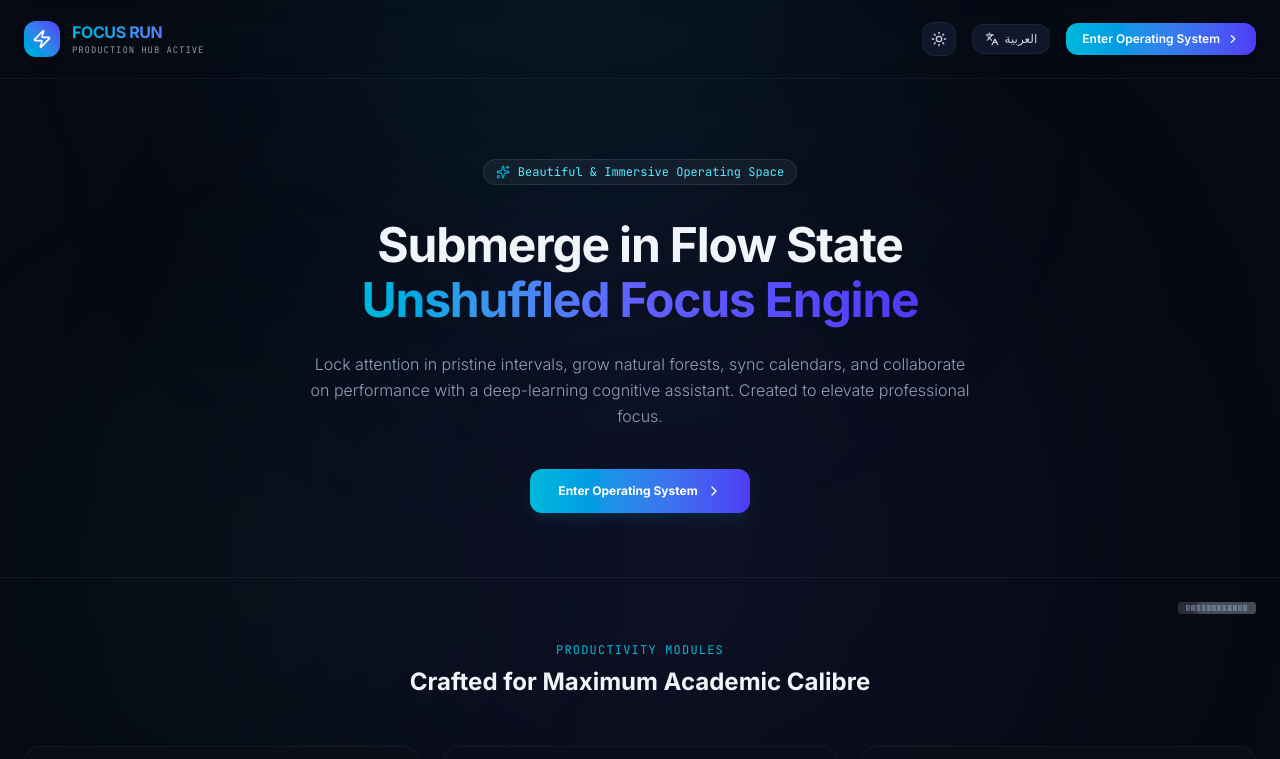
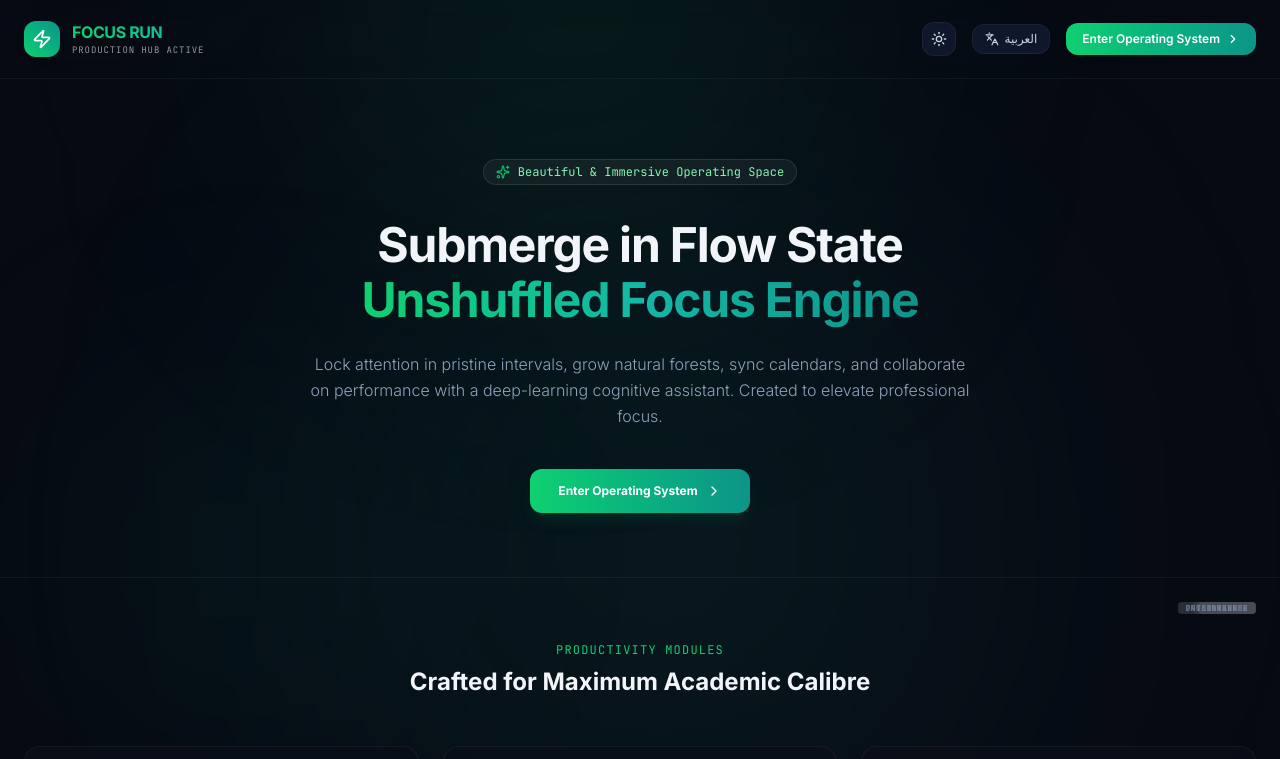
Before and after one commit to MohamedSaadawy/PomoAI, a React (Vite) app: page / in a window 1280 px wide. Shown: the top 759 px of the page. Built offline with nearby package versions, Linux system fonts and the light colour scheme.

Commit message:
final foucus run

```diff
--- a/src/App.tsx
+++ b/src/App.tsx
@@ -526,8 +526,8 @@ export default function App() {
     : 'bg-[#070a13] text-slate-100';
 
   const sidebarBgClass = appTheme === 'light'
-    ? 'bg-white border-r border-slate-205 text-slate-800'
-    : 'bg-[#05080f] border-r border-white/5 text-slate-100';
+    ? `bg-white ${lang === 'ar' ? 'border-l' : 'border-r'} border-slate-205 text-slate-800`
+    : `bg-[#05080f] ${lang === 'ar' ? 'border-l' : 'border-r'} border-white/5 text-slate-100`;
 
   const headerBgClass = appTheme === 'light'
     ? 'bg-white border-b border-slate-205 text-slate-850'
@@ -551,29 +551,28 @@ export default function App() {
       <aside
         id="applet-sidebar"
         className={`fixed inset-y-0 ${lang === 'ar' ? 'right-0' : 'left-0'} lg:static flex flex-col justify-between transition-all duration-300 z-50 shrink-0 ${
-          sidebarOpen ? 'w-64 translate-x-0' : 'w-20 -translate-x-full lg:translate-x-0'
+          sidebarOpen ? 'w-64 translate-x-0' : `w-20 ${lang === 'ar' ? 'translate-x-full' : '-translate-x-full'} lg:translate-x-0`
         } ${sidebarBgClass}`}
       >
         <div className="py-6 flex-1 flex flex-col justify-between overflow-y-auto">
           <div>
             {/* Sidebar Logo */}
-            <div className={`px-6 pb-6 border-b flex items-center justify-between ${appTheme === 'light' ? 'border-slate-100' : 'border-white/5'}`}>
+            <div className={`pb-6 border-b flex items-center justify-between ${appTheme === 'light' ? 'border-slate-100' : 'border-white/5'} ${sidebarOpen ? 'px-6' : 'px-0 justify-center'}`}>
               <div className="flex items-center gap-3">
-                <div className="w-8 h-8 rounded-lg bg-gradient-to-tr from-cyan-500 to-indigo-500 flex items-center justify-center p-[1px]">
-                  <div className={`w-full h-full rounded-[7px] flex items-center justify-center ${appTheme === 'light' ? 'bg-white' : 'bg-[#05080f]'}`}>
-                    <Zap className="w-4 h-4 text-cyan-505" />
-                  </div>
+                <div className="w-9 h-9 bg-gradient-to-tr from-cyan-500 to-indigo-600 rounded-xl flex items-center justify-center shadow-md shrink-0">
+                  <Zap className="w-5 h-5 text-white" />
                 </div>
                 {sidebarOpen && (
                   <div>
-                    <h1 className={`text-sm font-extrabold tracking-tight leading-tight ${textTitleClass}`}>POMO OS</h1>
-                    <span className="text-[8px] font-mono text-slate-500 uppercase tracking-widest block font-bold">Workspace v1.2</span>
+                    <h1 className="text-sm font-extrabold tracking-tight bg-gradient-to-r from-cyan-500 to-indigo-500 bg-clip-text text-transparent leading-tight">{t.logoText || 'FOCUS RUN'}</h1>
+                    <span className="text-[8px] font-mono text-slate-500 uppercase tracking-widest block font-bold">{t.pomoOsTag || 'Workspace v1.2'}</span>
                   </div>
                 )}
               </div>
 
+              {sidebarOpen && (
                 <button
-                onClick={() => setSidebarOpen(!sidebarOpen)}
+                  onClick={() => setSidebarOpen(false)}
                   className={`p-1 rounded cursor-pointer lg:hidden border ${
                     appTheme === 'light'
                       ? 'bg-slate-50 border-slate-205 text-slate-500 hover:text-slate-800'
@@ -582,6 +581,7 @@ export default function App() {
                 >
                   <X className="w-4 h-4" />
                 </button>
+              )}
             </div>
 
             {/* User Account micro widget */}
@@ -600,7 +600,7 @@ export default function App() {
             )}
 
             {/* Menu options list */}
-            <nav className="mt-6 px-3 space-y-1">
+            <nav className={`mt-6 space-y-1 ${sidebarOpen ? 'px-3' : 'px-2'}`}>
               {menuItems.map((item) => {
                 const Icon = item.icon;
                 const isActive = activeTab === item.id;
@@ -623,7 +623,8 @@ export default function App() {
                         setSidebarOpen(false);
                       }
                     }}
-                    className={`w-full flex items-center gap-3 px-4 py-3 rounded-xl text-xs font-medium transition-all ${activeStyle}`}
+                    className={`w-full flex items-center ${sidebarOpen ? 'gap-3 px-4 py-3 justify-start' : 'gap-0 p-3 justify-center'} rounded-xl text-xs font-medium transition-all ${activeStyle}`}
+                    title={item.label}
                   >
                     <Icon className={`w-4 h-4 shrink-0 ${isActive ? 'text-cyan-500' : 'text-slate-500 group-hover:text-amber-500'}`} />
                     {sidebarOpen && <span>{item.label}</span>}
@@ -634,10 +635,11 @@ export default function App() {
           </div>
 
           {/* Quick exit option */}
-          <div className={`px-3 border-t pt-4 ${appTheme === 'light' ? 'border-slate-105' : 'border-white/5'}`}>
+          <div className={`border-t pt-4 ${sidebarOpen ? 'px-3' : 'px-2'} ${appTheme === 'light' ? 'border-slate-105' : 'border-white/5'}`}>
             <button
               onClick={() => setNavigationView('landing')}
-              className="w-full flex items-center gap-3 px-4 py-3 rounded-xl text-xs font-medium text-slate-500 hover:text-rose-500 hover:bg-rose-500/5 transition-all border border-transparent"
+              className={`w-full flex items-center ${sidebarOpen ? 'gap-3 px-4 py-3 justify-start' : 'gap-0 p-3 justify-center'} rounded-xl text-xs font-medium text-slate-500 hover:text-rose-500 hover:bg-rose-500/5 transition-all border border-transparent`}
+              title={t.exitHub || 'Exit Hub'}
             >
               <LogOut className="w-4 h-4" />
               {sidebarOpen && <span>{t.exitHub || 'Exit Hub'}</span>}
--- a/src/index.css
+++ b/src/index.css
@@ -4,6 +4,32 @@
 @theme {
   --font-sans: "Inter", ui-sans-serif, system-ui, sans-serif;
   --font-mono: "JetBrains Mono", ui-monospace, SFMono-Regular, monospace;
+
+  /* Custom vibrant Mint Green overrides for Cyan colors */
+  --color-cyan-50: #f0fdf6;
+  --color-cyan-100: #dcfde9;
+  --color-cyan-200: #bbfed2;
+  --color-cyan-300: #86f3b0;
+  --color-cyan-400: #3ee68b; /* Radiant neon mint */
+  --color-cyan-500: #10d070; /* Vibrant primary mint green */
+  --color-cyan-505: #10d070;
+  --color-cyan-600: #05a353; /* Deep mint */
+  --color-cyan-700: #047d40;
+  --color-cyan-800: #076234;
+  --color-cyan-900: #07502c;
+  --color-cyan-950: #022d17;
+
+  /* Custom high-end Forest Teal overrides for Indigo colors to make gradient transitions beautiful */
+  --color-indigo-50: #f0fdfa;
+  --color-indigo-100: #ccfbf1;
+  --color-indigo-200: #99f6e4;
+  --color-indigo-300: #5eead4;
+  --color-indigo-400: #2dd4bf;
+  --color-indigo-500: #14b8a6;
+  --color-indigo-600: #0d9488;
+  --color-indigo-700: #0f766e;
+  --color-indigo-800: #115e59;
+  --color-indigo-900: #134e4a;
 }
 
 @layer base {
```
Also changed, not shown: 1 other file (tests, documents, lock files or other folders). Lines whose indentation alone changed are shown as unchanged.
